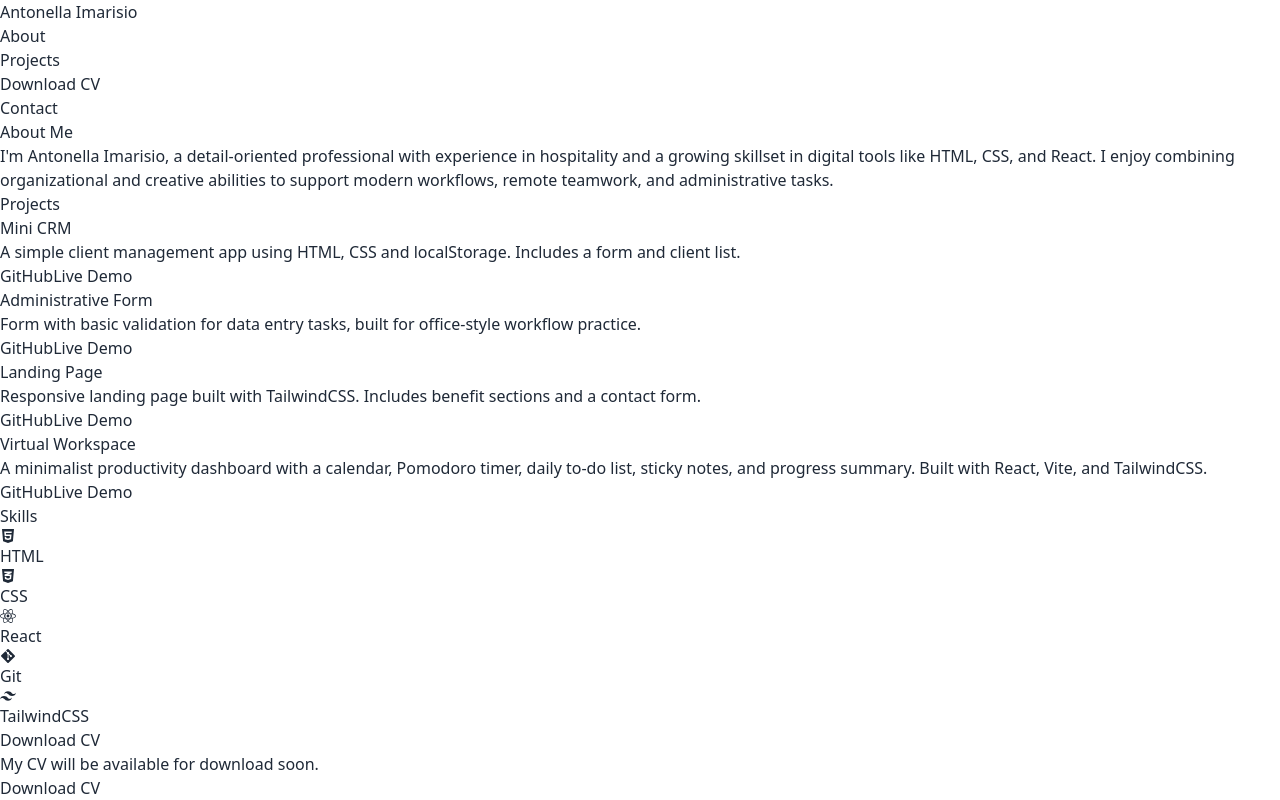
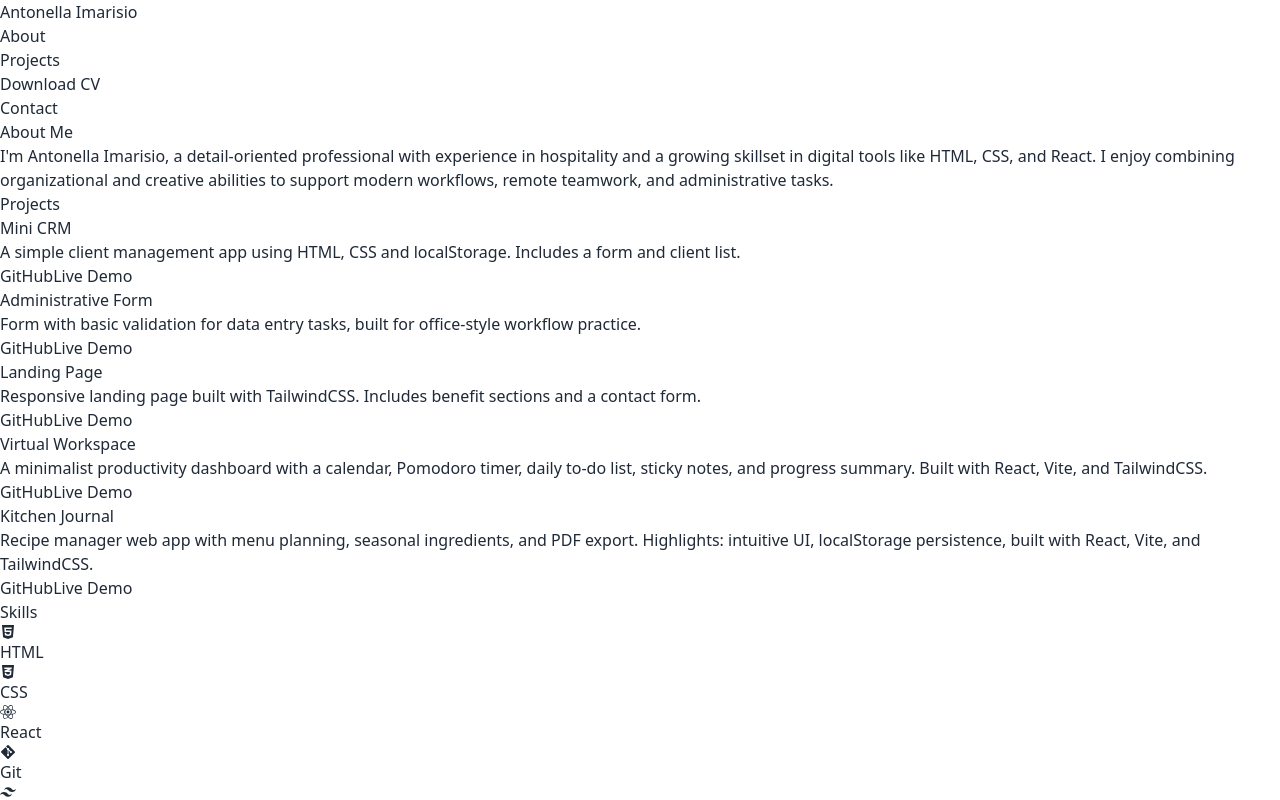
Before and after one commit to An-im/portfolio, a React (Vite) app: page / in a window 1280 px wide. Shown: the top 800 px of the page. Built offline with nearby package versions, Linux system fonts and the light colour scheme.

Commit message:
Add Kitchen Journal project to portfolio

```diff
--- a/src/components/Projects.jsx
+++ b/src/components/Projects.jsx
@@ -23,6 +23,12 @@ const projects = [
     github: 'https://github.com/An-im/virtual-workspace',
     demo: 'https://an-im.github.io/virtual-workspace/'
   },
+  {
+    title: 'Kitchen Journal',
+    description: 'Recipe manager web app with menu planning, seasonal ingredients, and PDF export. Highlights: intuitive UI, localStorage persistence, built with React, Vite, and TailwindCSS.',
+    github: 'https://github.com/An-im/kitchen-journal',
+    demo: 'https://an-im.github.io/kitchen-journal/'
+  }
 ]
 
 export default function Projects() {
```
